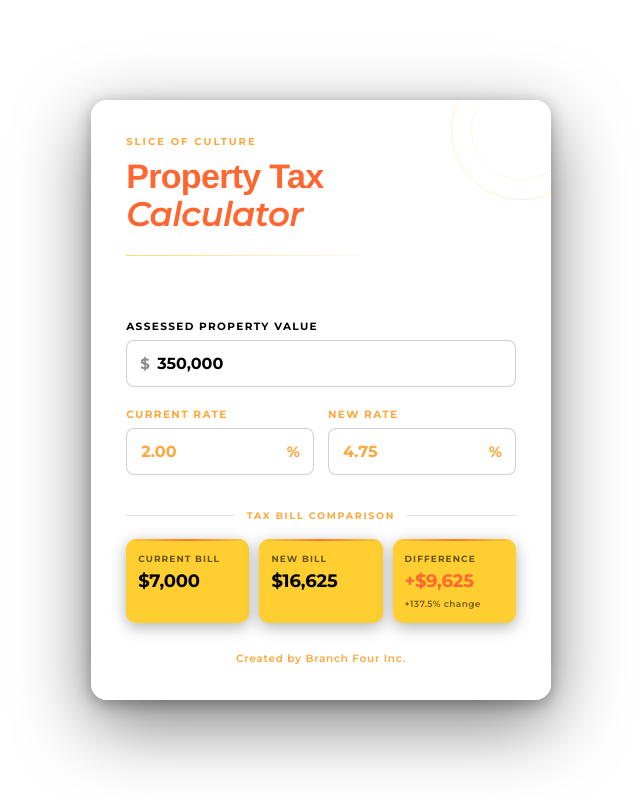
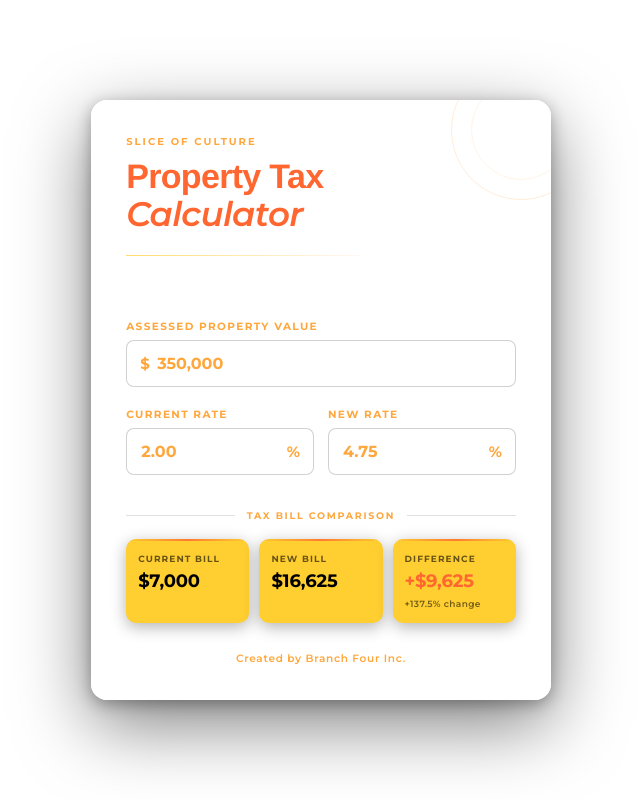
Before and after one commit to Branch-Four-Inc/sliceofculture_tax_calculator, a React (Vite) app: page / in a window 1280 px wide. Shown: the whole page, without its empty margins (319-959 px from the left). Built offline with nearby package versions, Linux system fonts and the light colour scheme.

Commit message:
update colors

```diff
--- a/src/PropertyTaxCalculator.tsx
+++ b/src/PropertyTaxCalculator.tsx
@@ -89,7 +89,8 @@ function InputField({ label, id, value, onChange, prefix, suffix, step = 1 }: In
             outline: "none",
             background: focused ? "#fffaeb" : "#ffffff",
             color: COLOR_ORANGE,
-            transition: "all 0.2s ease"
+            transition: "all 0.2s ease",
+            boxShadow: "none",
           }}
         />
         {suffix && (
@@ -140,7 +141,7 @@ function CommaInputField({ label, id, value, onChange, prefix }: Omit<InputField
           fontWeight: 700,
           textTransform: "uppercase",
           letterSpacing: "0.13em",
-          color: focused ? COLOR_YELLOW : COLOR_BLACK,
+          color: focused ? COLOR_YELLOW : COLOR_ORANGE,
           transition: "color 0.2s ease",
           fontFamily: FONT_LABEL,
         }}
@@ -154,7 +155,7 @@ function CommaInputField({ label, id, value, onChange, prefix }: Omit<InputField
               position: "absolute",
               left: 14,
               fontSize: 15,
-              color: focused ? COLOR_YELLOW : "rgba(0,0,0,0.45)",
+              color: focused ? COLOR_YELLOW : COLOR_ORANGE,
               pointerEvents: "none",
               fontFamily: FONT_VALUE,
               fontWeight: 700,
@@ -183,9 +184,9 @@ function CommaInputField({ label, id, value, onChange, prefix }: Omit<InputField
             borderRadius: 8,
             outline: "none",
             background: focused ? "#fffaeb" : "#ffffff",
-            color: COLOR_BLACK,
+            color: COLOR_ORANGE,
             transition: "all 0.2s ease",
-            boxShadow: focused ? "0 0 0 3px rgba(255,206,48,0.15)" : "none",
+            boxShadow: "none",
           }}
         />
       </div>
@@ -396,8 +397,8 @@ export default function PropertyTaxCalculator() {
             {/* Body */}
             <div
               style={{
-              background: COLOR_WHITE,
-              color: COLOR_ORANGE,
+                background: COLOR_WHITE,
+                color: COLOR_ORANGE,
                 padding: "2rem 2.2rem 2.2rem",
               }}
             >
```
